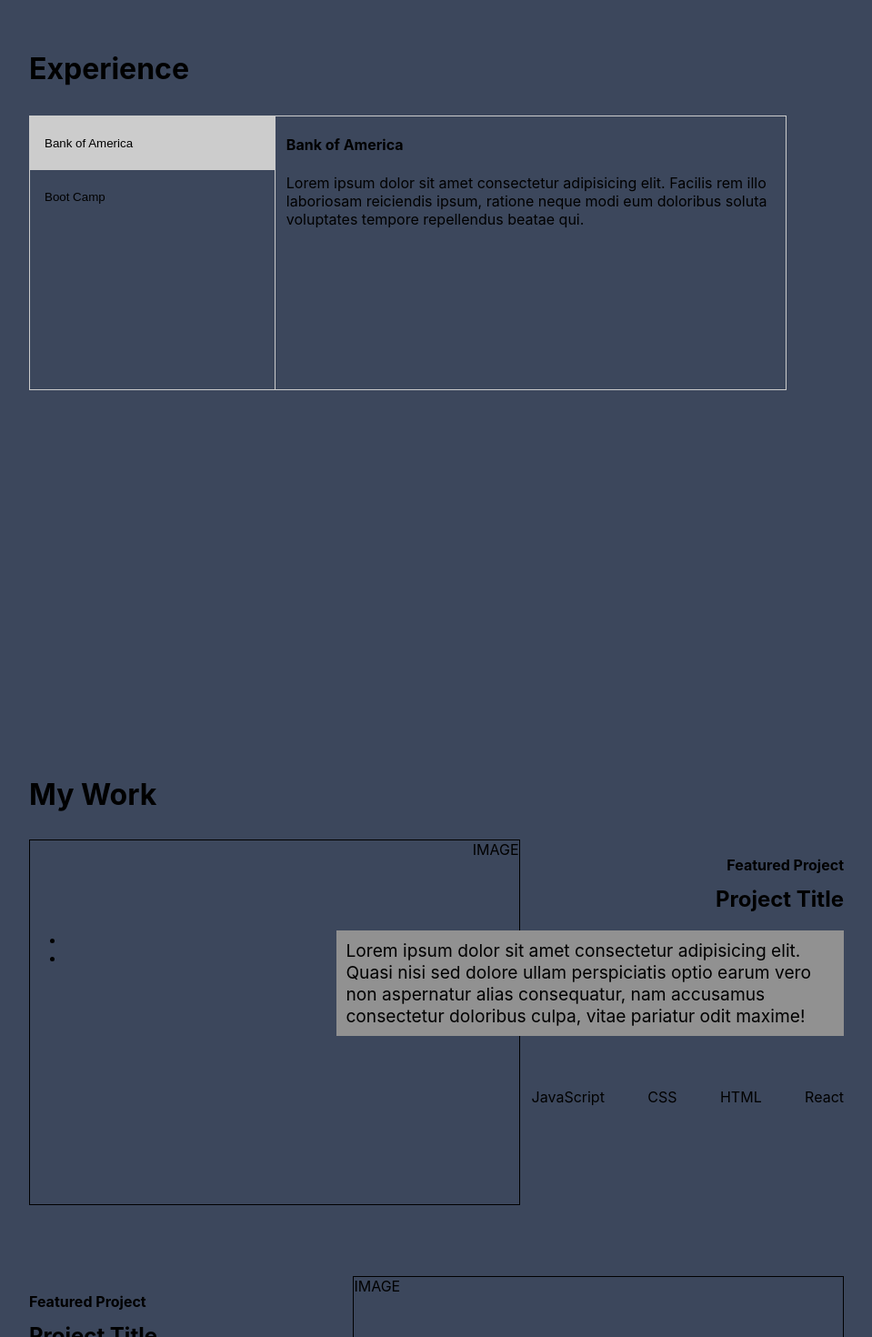
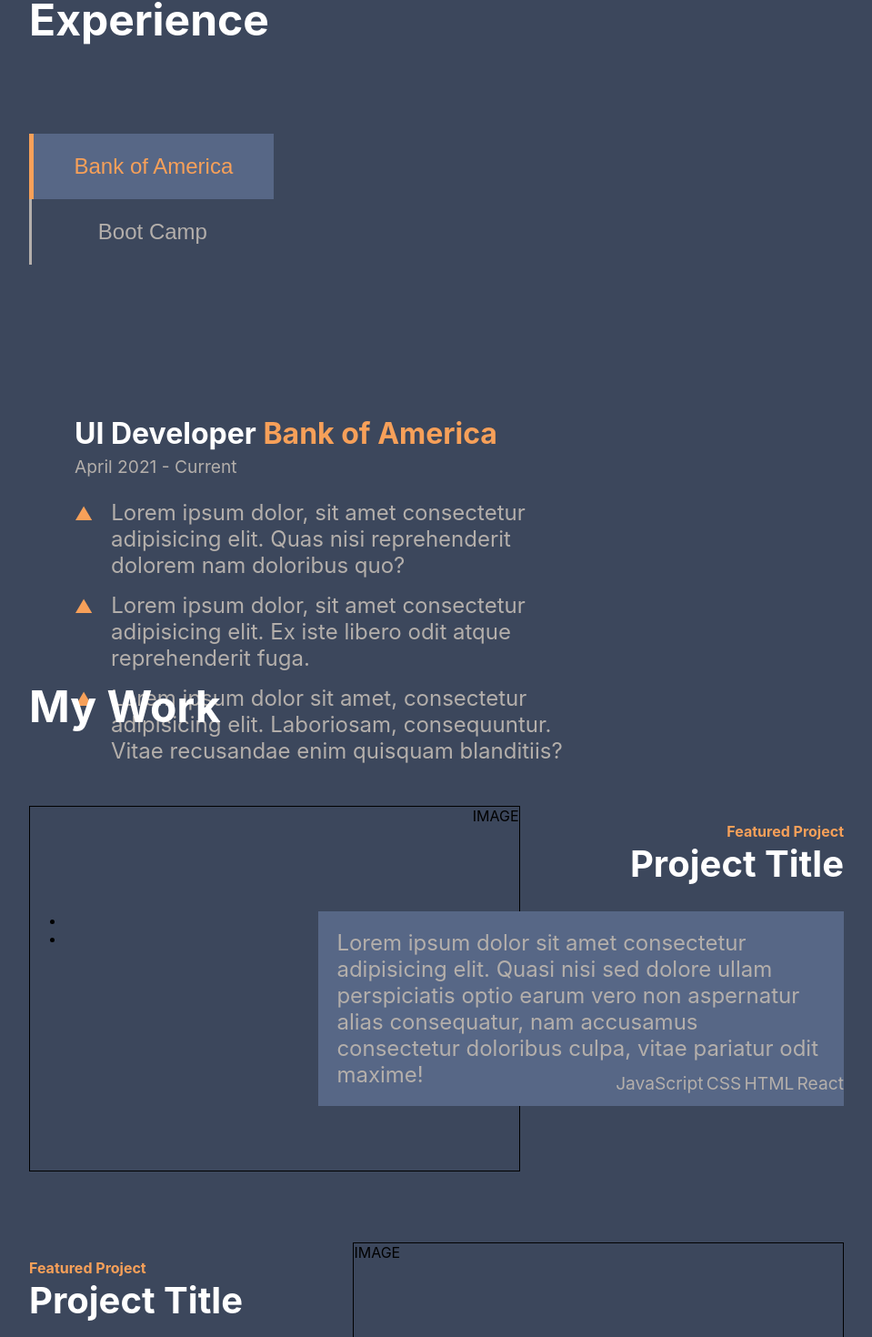
Before and after one commit to mdc-dev/react-portfolio, a React (Create React App) app: page / in a window 1280 px wide. Shown: the part 1746-3216 px from the top of the page at 91% size, without its empty margins (160-1119 px from the left). Built offline with nearby package versions, Linux system fonts and the light colour scheme.

Commit message:
added in styling for all except last page. MAy restructure contact form.

```diff
--- a/src/components/fourth-page/fourth-page.js
+++ b/src/components/fourth-page/fourth-page.js
@@ -8,9 +8,12 @@ const PageFour = () => {
         <section className="fourth-page">
             <div className="work-container">
                 <h3 className="my-work">My Work</h3>
+                <div className="work-cont">
                 <ProjectCard />
                 <ReverseProjectCard />
                 <ProjectCard />
+                </div>
+
             </div>
         </section>
     );
--- a/src/components/fourth-page/fourth-page.scss
+++ b/src/components/fourth-page/fourth-page.scss
@@ -2,19 +2,24 @@
     display: block;
     overflow: auto;
     width: 100vw;
-    padding-bottom: 25vh;
+    padding-bottom: 10vh;
 
     .work-container {
         width: 70%;
         margin: auto;
         position: relative;
-        top: 25vh;
+        top: 10vh;
         text-align: left;
 
         .my-work {
             height: fit-content;
             display: inline;
-            font-size: 2em;
+            font-size: 3em;
+            color: white;
+        }
+
+        .work-cont {
+            margin-top: 5em;
         }
     }
 }
--- a/src/components/project-card/project-card.scss
+++ b/src/components/project-card/project-card.scss
@@ -1,3 +1,7 @@
+$dark-text: #b4afab;
+$orange: #f7a059;
+$div-back: #576786;
+
 .card-cont {
     height: 450px;
     width: 100%;
@@ -11,10 +15,13 @@
 
         h3 {
             font-size: 1em;
+            color: $orange;
         }
 
         h4 {
-            font-size: 1.5em;
+            font-size: 2.5em;
+            margin: 30px 0 50px;
+            color: white;
         }
     }
     .project-image {
@@ -28,13 +35,14 @@
 
     .project-desc {
         width: 60%;
-        padding: 10px;
         text-align: left;
         position: absolute;
         right: 0;
         margin: auto;
-        background-color: rgb(145, 145, 145);
-        font-size: 1.2em;
+        background-color: $div-back;
+        color: $dark-text;
+        font-size: 1.5em;
+        padding: 20px;
     }
 
     .technologies {
@@ -49,8 +57,11 @@
             justify-content: space-between;
             list-style: none;
             padding-right: 0;
-            padding-left: 15px;
             margin-right: 0;
+            float: right;
+            width: 70%;
+            font-size: 1.2em;
+            color: $dark-text;
         }
     }
 }
--- a/src/components/reverse-project-card/reverse-card.scss
+++ b/src/components/reverse-project-card/reverse-card.scss
@@ -1,3 +1,8 @@
+$dark-text: #b4afab;
+$orange: #f7a059;
+$div-back: #576786;
+
+
 .reverse-card-cont {
     height: 450px;
     width: 100%;
@@ -11,10 +16,13 @@
 
         h3 {
             font-size: 1em;
+            color: $orange;
         }
 
         h4 {
-            font-size: 1.5em;
+            font-size: 2.5em;
+            margin: 30px 0 50px;
+            color: white;
         }
     }
     .reverse-project-image {
@@ -33,8 +41,10 @@
         position: absolute;
         left: 0;
         margin: auto;
-        background-color: rgb(145, 145, 145);
-        font-size: 1.2em;
+        background-color: $div-back;
+        color: $dark-text;
+        font-size: 1.5em;
+        padding: 20px;
     }
 
     .reverse-technologies {
@@ -42,6 +52,7 @@
         width: 40%;
         top: 35%;
         left: 0;
+        float: left;
 
 
         .reverse-tech-list {
@@ -51,6 +62,10 @@
             padding-left: 0;
             padding-right: 15px;
             margin-left: 0;
+            float: left;
+            width: 70%;
+            font-size: 1.2em;
+            color: $dark-text;
         }
     }
 }
--- a/src/components/second-page/second-page.js
+++ b/src/components/second-page/second-page.js
@@ -6,9 +6,11 @@ function PageTwo() {
         <section className="second-page">
             <div className="about-me-container">
                 <h3 className="about-me">About Me</h3>
-                <p className="about-para">Hello, my name is Matthew Courtney and I write code. When the pandemic struck in 2020 I, like most people found myself with an opportunity to learn a new skill. I enrolled almost immedialty in a bootcamp through UNCC and never looked back.<br></br> </p>
-                <p className="about-para">Fast forward to today, I have been working with <span className='boa'>Bank of America</span>  for the past year. I have had an opportunity to learn and grow in one of the largest companies in America. My main focus at the bank has been with the Merchant Services division, building an maintaining the banks application. <br></br></p>
-                <p className="about-para">My passion for coding goes beyond my work for the bank. I find myself continuously coding and learning from any source I can find. Beyond development I have also taken an interest in design. </p>
+                <div className="para-cont">
+                    <p className="about-para">Hello, my name is Matthew Courtney and I write code. When the pandemic struck in 2020 I, like most people found myself with an opportunity to learn a new skill. I enrolled almost immedialty in a bootcamp through UNCC and never looked back.<br></br> </p>
+                    <p className="about-para">Fast forward to today, <span className='boa'>I have been working with Bank of America for the past year.</span> I have had an opportunity to learn and grow in one of the largest companies in America. My main focus at the bank has been with the Merchant Services division, building an maintaining the banks application. <br></br></p>
+                    <p className="about-para">My passion for coding goes beyond my work for the bank. I find myself continuously coding and learning from any source I can find. Beyond development I have also taken an interest in design. </p>
+                </div>
                 <div className="photo-place-holder">Picture here</div>
             </div>
         </section>
--- a/src/components/second-page/second-page.scss
+++ b/src/components/second-page/second-page.scss
@@ -15,11 +15,15 @@ $orange: #f7a059;
         text-align: left;
         top: 10vh;
 
+        .para-cont {
+            margin-top: 2em;
+        }
+
         .about-me {
             height: fit-content;
             display: inline;
             font-size: 3em;
-            color: white
+            color: white;
         }
 
         .about-me::after {
--- a/src/components/third-page/third-page.js
+++ b/src/components/third-page/third-page.js
@@ -31,12 +31,22 @@ function PageThree() {
                    <button className="tablinks" onClick={(e) => openContent(e, 'boot')}>Boot Camp</button>
                </div>
                <div className="tab-content" id="bank">
-                   <h4>Bank of America</h4>
-                   <p>Lorem ipsum dolor sit amet consectetur adipisicing elit. Facilis rem illo laboriosam reiciendis ipsum, ratione neque modi eum doloribus soluta voluptates tempore repellendus beatae qui.</p>
+                   <h4 className='job-title'>UI Developer <span className='hilight'>Bank of America</span></h4>
+                   <p className="dates">April 2021 - Current</p>
+                   <ul className="bullets">
+                       <li>Lorem ipsum dolor, sit amet consectetur adipisicing elit. Quas nisi reprehenderit dolorem nam doloribus quo?</li>
+                       <li>Lorem ipsum dolor, sit amet consectetur adipisicing elit. Ex iste libero odit atque reprehenderit fuga.</li>
+                       <li>Lorem ipsum dolor sit amet, consectetur adipisicing elit. Laboriosam, consequuntur. Vitae recusandae enim quisquam blanditiis?</li>
+                   </ul>
                </div>
                <div className="tab-content" id="boot">
-                   <h4>Boot Camp</h4>
-                   <p>Lorem ipsum dolor sit amet consectetur adipisicing elit. Facilis rem illo laboriosam reiciendis ipsum, ratione neque modi eum doloribus soluta voluptates tempore repellendus beatae qui.</p>
+               <h4 className='job-title'>Student <span className='hilight'>UNCC Bootcamp</span></h4>
+                   <p className="dates">June 2020 - October 2020</p>
+                   <ul className="bullets">
+                       <li>Lorem ipsum dolor, sit amet consectetur adipisicing elit. Quas nisi reprehenderit dolorem nam doloribus quo?</li>
+                       <li>Lorem ipsum dolor, sit amet consectetur adipisicing elit. Ex iste libero odit atque reprehenderit fuga.</li>
+                       <li>Lorem ipsum dolor sit amet, consectetur adipisicing elit. Laboriosam, consequuntur. Vitae recusandae enim quisquam blanditiis?</li>
+                   </ul>
                </div>
            </div>
         </section>
--- a/src/components/third-page/third-page.scss
+++ b/src/components/third-page/third-page.scss
@@ -1,7 +1,11 @@
+$dark-text: #b4afab;
+$orange: #f7a059;
+$div-back: #576786;
+
+
 .third-page {
     position: relative;
     height: 100vh;
-
     justify-content: center;
     .tab-cont {
         position: relative;
@@ -10,16 +14,18 @@
         padding: 10px;
         margin: auto;
         text-align: left;
-        top: 20vh;
+        top: 10vh;
         margin: auto;
 
         .experience {
-            font-size: 2em;
+            font-size: 3em;
+            color: white;
+            margin-bottom: 2em;
         }
 
         .tab {
             float: left;
-            border: 1px solid #ccc;
+            // border: 1px solid #ccc;
             width: 30%;
             height: 300px;
         }
@@ -27,27 +33,66 @@
         .tab button {
             display: block;
             background-color: inherit;
-            color: black;
+            color: $dark-text;
+            font-size: 1.5em;
             padding: 22px 16px;
             width: 100%;
             border: none;
+            border-left: solid 3px $dark-text;
             outline: none;
-            text-align: left;
+            text-align: center;
             cursor: pointer;
             transition: 0.3s;
         }
 
         .tab button.active {
-            background-color: #ccc;
+            border-left: solid 5px $orange;
+            color: $orange;
+            background-color: $div-back;
         }
 
         .tab-content {
             float: left;
-            padding: 0px 12px;
-            border: 1px solid #ccc;
+            padding: 0px 50px;
+            // border: 1px solid #ccc;
             width: 60%;
             border-left: none;
             height: 300px;
+
+            .job-title {
+                font-size: 2em;
+                margin: 10px 0 5px;
+                color: white;
+
+                .hilight {
+                    color: $orange;
+                }
+            }
+
+            .dates {
+                color: $dark-text;
+                font-size: 1.2em;
+                margin-bottom: 20px;
+            }
+
+            .bullets {
+                color: $dark-text;
+                font-size: 1.5em;
+
+                li {
+                     margin: 15px 0;
+                     list-style: none;
+                }
+
+                li::before {
+                    content: '\25B2';
+                    display: inline-block;
+                    margin-right: 1em;
+                    margin-left: -2em;
+                    font-size: 20px;
+                    color: $orange;
+                }
+            }
         }
 
         #boot {
```
